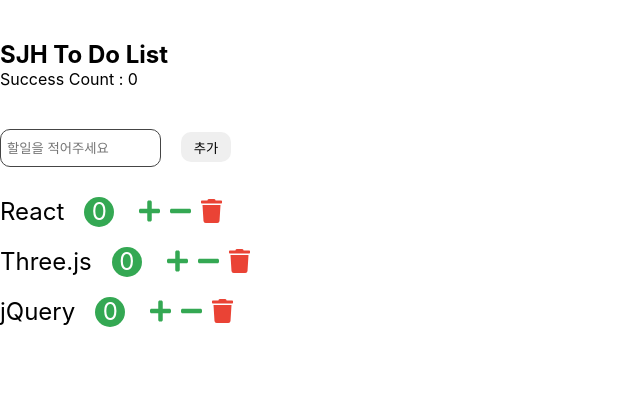
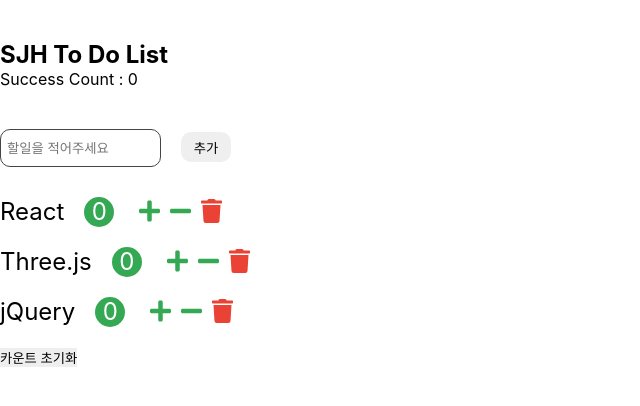
Before and after one commit to hellojaehyeok/react_Study, a React (Create React App) app in the folder practice/: page / in a window 1280 px wide. Shown: the top 406 px of the page, without its empty margins (0-640 px from the left). Built offline with nearby package versions, Linux system fonts and the light colour scheme.

Commit message:
reset 버튼 추가
reset 버튼 추가

```diff
--- a/practice/src/app.jsx
+++ b/practice/src/app.jsx
@@ -54,6 +54,14 @@
     this.setState({todos})
   }
 
+  handleReset = () =>{
+    const todos = this.state.todos.map(todo =>{
+      todo.count = 0;
+      return todo;
+    });
+    this.setState({todos, count : 0});
+  }
+
   render() {
     return (
       <>
@@ -66,6 +74,7 @@
           onDecrement={this.handleDecrement}
           onDelete={this.handleDelete}
           onAdd={this.handleAdd}
+          onReset={this.handleReset}
         />
       </>
     );
--- a/practice/src/components/todos.jsx
+++ b/practice/src/components/todos.jsx
@@ -20,6 +20,10 @@
         this.props.onAdd(name);
     }
 
+    handleAdd = (name) =>{
+        this.props.onAdd(name);
+    }
+
     render() {
         return (
             <>
@@ -37,6 +41,7 @@
                         ))
                     }
                 </ul>
+                <button onClick={this.props.onReset}>카운트 초기화</button>
             </>
         );
     }
```
Also changed, not shown: 1 other file (tests, documents, lock files or other folders).
